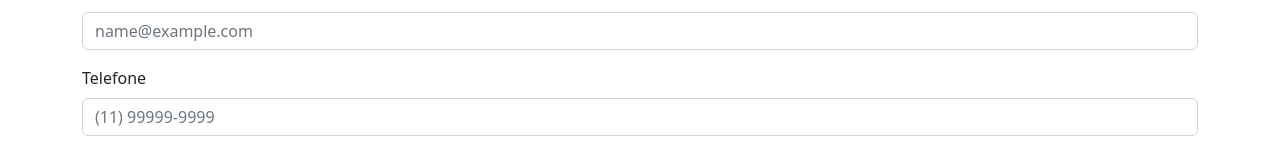
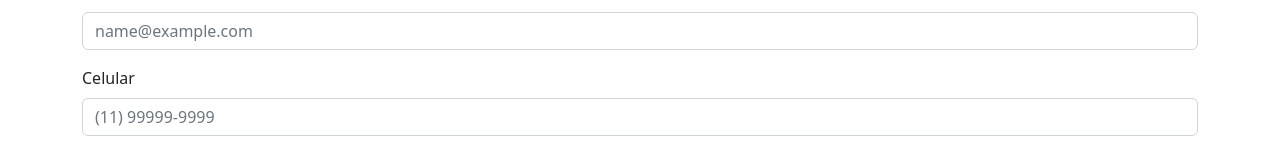
Before and after one commit to KamisatoF/face2face-frontend, a React (Create React App) app: page /cadastro in a window 1280 px wide. Shown: the part 336-492 px from the top of the page. Built offline with nearby package versions, Linux system fonts and the light colour scheme.

Commit message:
Alterando nome do campo

```diff
--- a/src/pages/Cadastro.js
+++ b/src/pages/Cadastro.js
@@ -68,7 +68,7 @@ function Login() {
                     </Form.Group>
 
                     <Form.Group className="mb-3" controlId="FormTelefone">
-                        <Form.Label>Telefone</Form.Label>
+                        <Form.Label>Celular</Form.Label>
                         <Form.Control name="telefone" type="text" placeholder="(11) 99999-9999" value={usuario.telefone || ''} onChange={handleInputChange} required></Form.Control>
                     </Form.Group>
 
```
